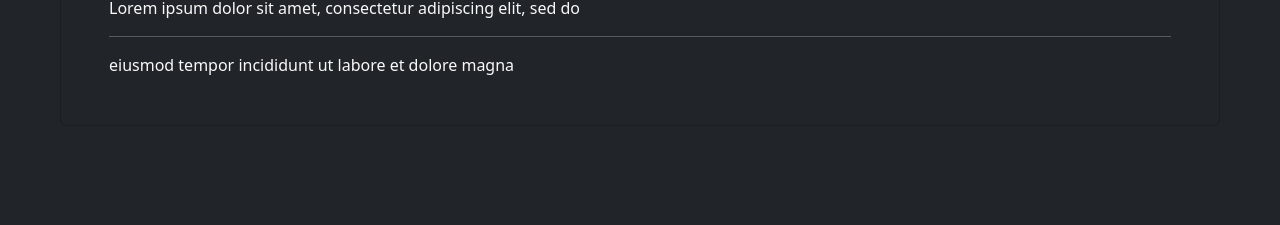
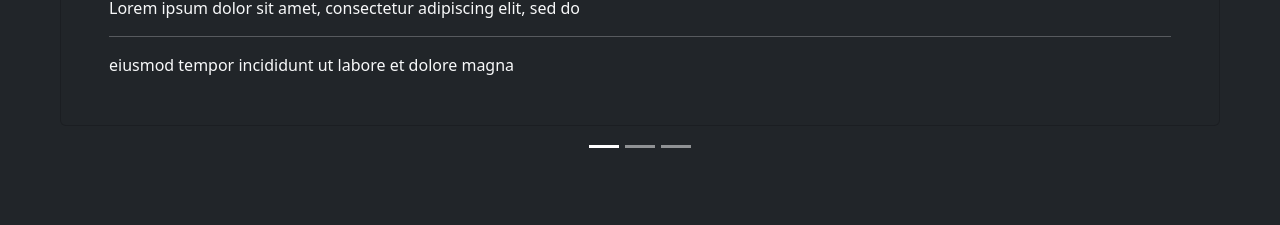
Before and after one commit to karan-2006/Portfolio, a React (Vite) app: page / in a window 1280 px wide. Shown: the part 3234-3459 px from the top of the page. Built offline with nearby package versions, Linux system fonts and the light colour scheme.

Commit message:
Update Resume.jsx

```diff
--- a/src/Resume.jsx
+++ b/src/Resume.jsx
@@ -10,11 +10,11 @@ function Resume() {
         <hr className="w-25"/>
         </center>
         <div id="carouselExampleCaptions" className="carousel slide" data-bs-ride="carousel">
-          {/*<div className="carousel-indicators">
+          <div className="carousel-indicators">
             <button type="button" data-bs-target="#carouselExampleCaptions" data-bs-slide-to="0" className="active" aria-current="true" aria-label="Slide 1"></button>
             <button type="button" data-bs-target="#carouselExampleCaptions" data-bs-slide-to="1" aria-label="Slide 2"></button>
             <button type="button" data-bs-target="#carouselExampleCaptions" data-bs-slide-to="2" aria-label="Slide 3"></button>
-          </div>*/}
+          </div>
           <div className="carousel-inner">
             <div className="carousel-item active">
             {/*<img src={slide} className="d-block" style={{width:"100%",height:"300px"}} alt="..."/>*/}
```
